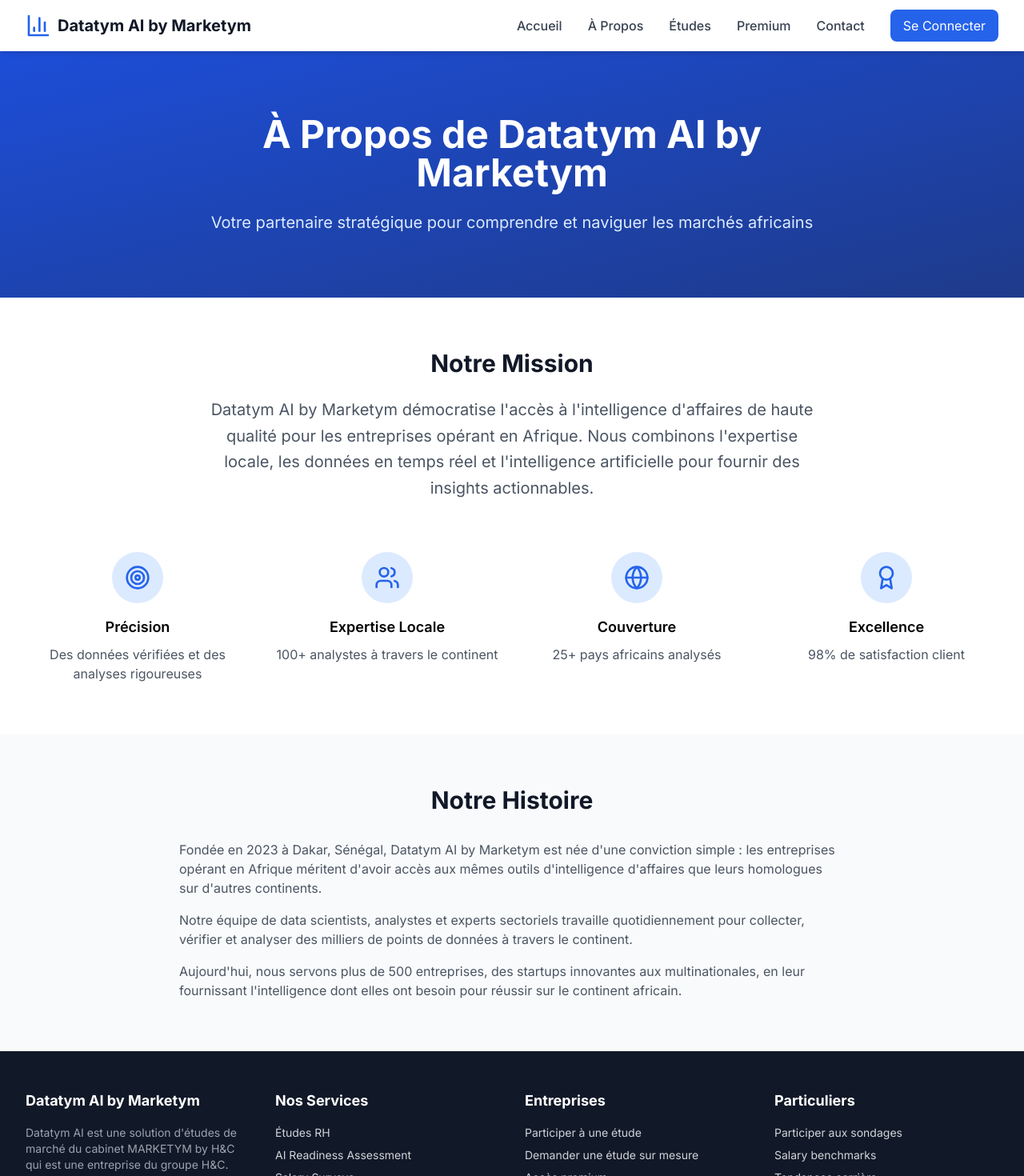
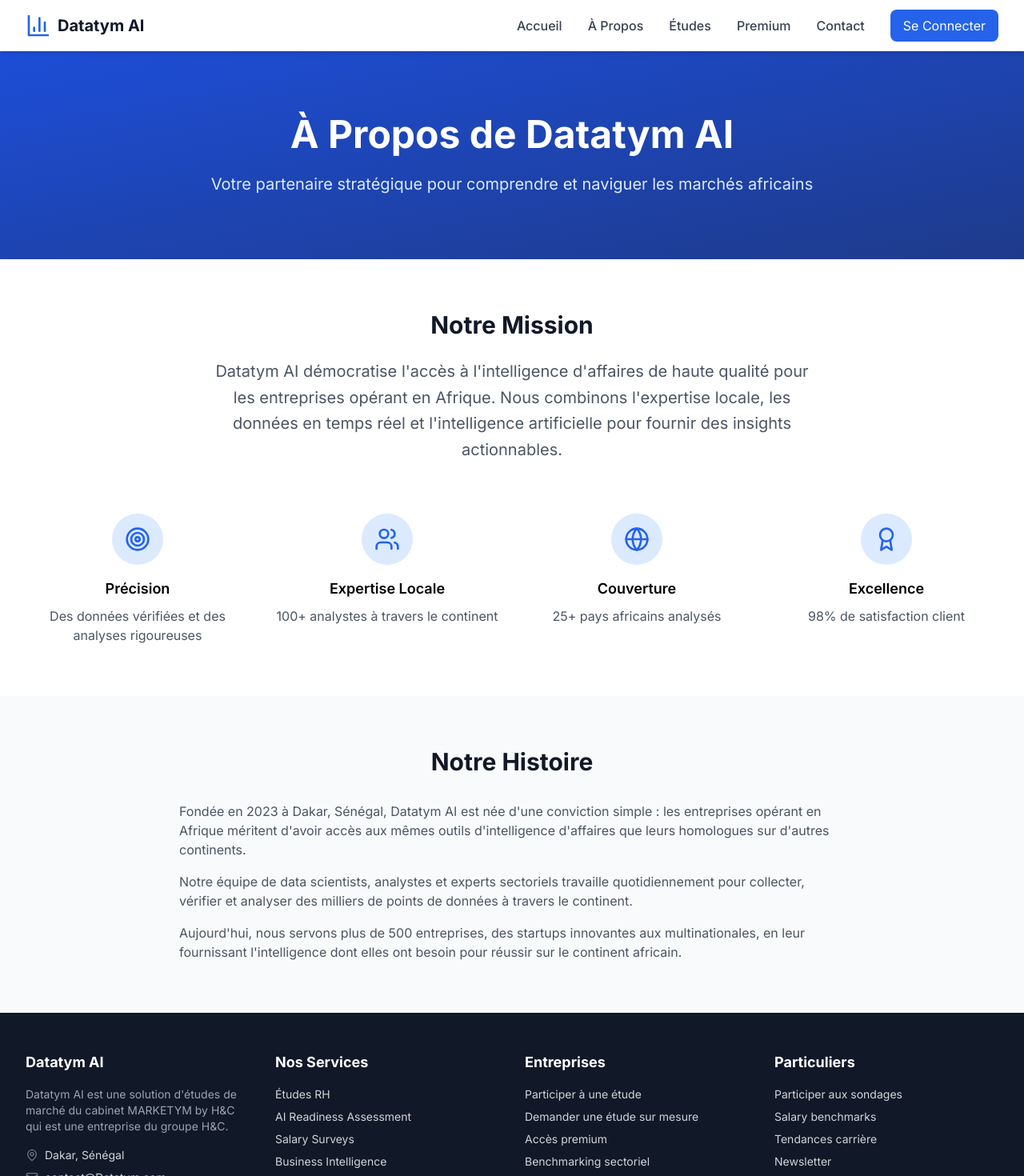
Before and after one commit to Afrikalytics/afrikalytics-website, a Next.js app: page /about in a window 1280 px wide. Shown: the top 1470 px of the page at 80% size. Built offline with nearby package versions, Linux system fonts and the light colour scheme.

Commit message:
fix: Enlever By marketym pour toutes les pages

```diff
--- a/app/about/page.tsx
+++ b/app/about/page.tsx
@@ -7,7 +7,7 @@ export default function AboutPage() {
       <section className="bg-gradient-to-br from-primary-700 to-primary-900 text-white py-20">
         <div className="max-w-4xl mx-auto px-4 sm:px-6 lg:px-8 text-center">
           <h1 className="text-4xl md:text-5xl font-bold mb-6">
-            À Propos de Datatym AI by Marketym
+            À Propos de Datatym AI
           </h1>
           <p className="text-xl text-primary-100">
             Votre partenaire stratégique pour comprendre et naviguer les marchés africains
@@ -21,7 +21,7 @@ export default function AboutPage() {
           <div className="max-w-3xl mx-auto text-center mb-16">
             <h2 className="text-3xl font-bold text-gray-900 mb-6">Notre Mission</h2>
             <p className="text-xl text-gray-600 leading-relaxed">
-              Datatym AI by Marketym démocratise l&apos;accès à l&apos;intelligence d&apos;affaires de haute qualité
+              Datatym AI démocratise l&apos;accès à l&apos;intelligence d&apos;affaires de haute qualité
               pour les entreprises opérant en Afrique. Nous combinons l&apos;expertise locale,
               les données en temps réel et l&apos;intelligence artificielle pour fournir des insights
               actionnables.
@@ -79,7 +79,7 @@ export default function AboutPage() {
           <h2 className="text-3xl font-bold text-gray-900 mb-8 text-center">Notre Histoire</h2>
           <div className="prose prose-lg max-w-none text-gray-600">
             <p className="mb-4">
-              Fondée en 2023 à Dakar, Sénégal, Datatym AI by Marketym est née d&apos;une conviction simple :
+              Fondée en 2023 à Dakar, Sénégal, Datatym AI est née d&apos;une conviction simple :
               les entreprises opérant en Afrique méritent d&apos;avoir accès aux mêmes outils d&apos;intelligence
               d&apos;affaires que leurs homologues sur d&apos;autres continents.
             </p>
--- a/app/confidentialite/page.tsx
+++ b/app/confidentialite/page.tsx
@@ -35,7 +35,7 @@ export default function ConfidentialitePage() {
           {/* Introduction */}
           <section>
             <p className="text-gray-700 leading-relaxed">
-              Chez <strong>Datatym AI by Marketym</strong>, nous attachons une grande importance à la protection de vos données personnelles. Cette politique de confidentialité explique comment nous collectons, utilisons et protégeons vos informations.
+              Chez <strong>Datatym AI</strong>, nous attachons une grande importance à la protection de vos données personnelles. Cette politique de confidentialité explique comment nous collectons, utilisons et protégeons vos informations.
             </p>
           </section>
 
--- a/app/etudes/page.tsx
+++ b/app/etudes/page.tsx
@@ -106,7 +106,7 @@ export default function PublicEtudesPage() {
               <div className="bg-blue-600 p-2 rounded-lg">
                 <BarChart3 className="h-6 w-6 text-white" />
               </div>
-              <span className="font-bold text-xl text-gray-900">Datatym AI by Marketym</span>
+              <span className="font-bold text-xl text-gray-900">Datatym AI</span>
             </a>
 
             {/* Desktop Nav */}
--- a/app/layout.tsx
+++ b/app/layout.tsx
@@ -11,7 +11,7 @@ export const metadata: Metadata = {
   description: "Plateforme de business intelligence alimentée par l'IA, spécialisée dans l'analyse du marché africain francophone. Études de marché, insights stratégiques et rapports sectoriels.",
   keywords: ["business intelligence", "Afrique", "études de marché", "analytics", "insights", "Sénégal", "francophone"],
   authors: [{ name: "Marketym" }],
-  creator: "Datatym AI by Marketym",
+  creator: "Datatym AI",
   icons: {
     icon: [
       { url: "/favicon.ico", sizes: "any" },
--- a/app/page.tsx
+++ b/app/page.tsx
@@ -104,11 +104,11 @@ export default function Home() {
         </div>
       </section>
 
-      {/* Section Datatym AI by Marketym */}
+      {/* Section Datatym AI */}
       <section className="py-16 bg-gray-50">
         <div className="max-w-4xl mx-auto px-4 sm:px-6 lg:px-8 text-center">
           <h2 className="text-3xl md:text-4xl font-bold text-blue-600 mb-6">
-            Datatym AI by Marketym
+            Datatym AI
           </h2>
           <p className="text-gray-600 text-lg mb-8 max-w-3xl mx-auto">
             Cabinet d&apos;analyse et de recherche spécialisé dans l&apos;environnement business africain francophone. Nous proposons des études RH, AI readiness, salary surveys et des insights stratégiques pour comprendre les dynamiques économiques du continent.
--- a/app/premium/page.tsx
+++ b/app/premium/page.tsx
@@ -79,7 +79,7 @@ export default function PremiumPage() {
             </h1>
           </div>
           <p className="text-blue-100 text-lg max-w-2xl">
-            Choisissez le niveau d&apos;accès adapté à vos besoins et accédez aux insights stratégiques Datatym AI by Marketym
+            Choisissez le niveau d&apos;accès adapté à vos besoins et accédez aux insights stratégiques Datatym AI
           </p>
         </div>
       </div>
--- a/components/Footer.tsx
+++ b/components/Footer.tsx
@@ -6,9 +6,9 @@ export default function Footer() {
     <footer className="bg-gray-900 text-gray-300">
       <div className="max-w-7xl mx-auto px-4 sm:px-6 lg:px-8 py-12">
         <div className="grid grid-cols-1 md:grid-cols-2 lg:grid-cols-4 gap-8">
-          {/* Datatym AI by Marketym */}
+          {/* Datatym AI */}
           <div>
-            <h3 className="text-white font-bold text-lg mb-4">Datatym AI by Marketym</h3>
+            <h3 className="text-white font-bold text-lg mb-4">Datatym AI</h3>
             <p className="text-gray-400 text-sm mb-4">
               Datatym AI est une solution d'études de marché du cabinet MARKETYM by H&C qui est une entreprise du groupe H&C.
             </p>
@@ -128,7 +128,7 @@ export default function Footer() {
         {/* Bottom */}
         <div className="border-t border-gray-800 mt-10 pt-8">
           <div className="flex flex-col md:flex-row justify-between items-center text-sm text-gray-500">
-            <p>© 2025 Datatym AI by Marketym. Tous droits réservés.</p>
+            <p>© 2025 Datatym AI. Tous droits réservés.</p>
             <div className="flex gap-6 mt-4 md:mt-0">
               <Link href="/confidentialite" className="hover:text-white transition-colors">
                 Politique de confidentialité
--- a/components/Navigation.tsx
+++ b/components/Navigation.tsx
@@ -24,7 +24,7 @@ export default function Navigation() {
             <Link href="/" className="flex items-center space-x-2">
               <BarChart3 className="h-8 w-8 text-primary-600" />
               <span className="font-bold text-xl text-gray-900">
-                Datatym AI by Marketym
+                Datatym AI
               </span>
             </Link>
           </div>
```
